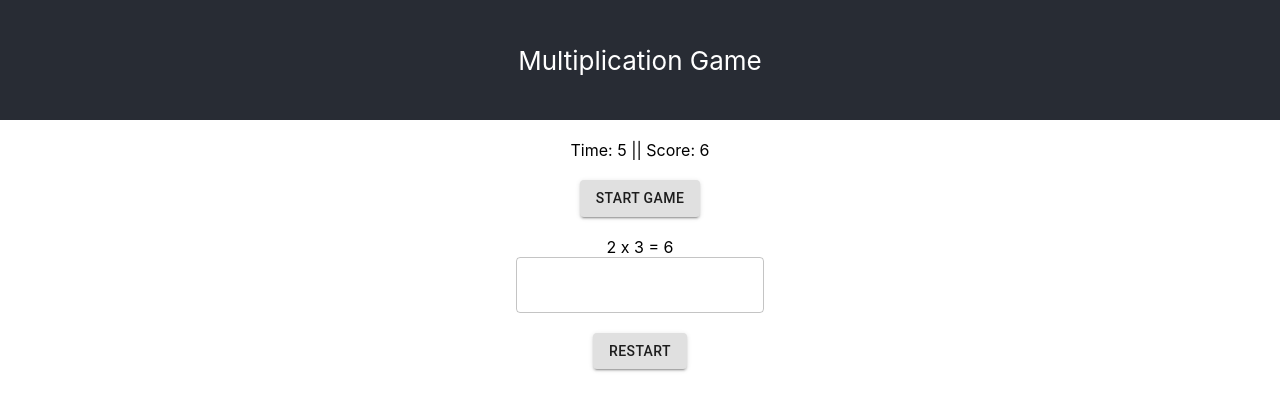
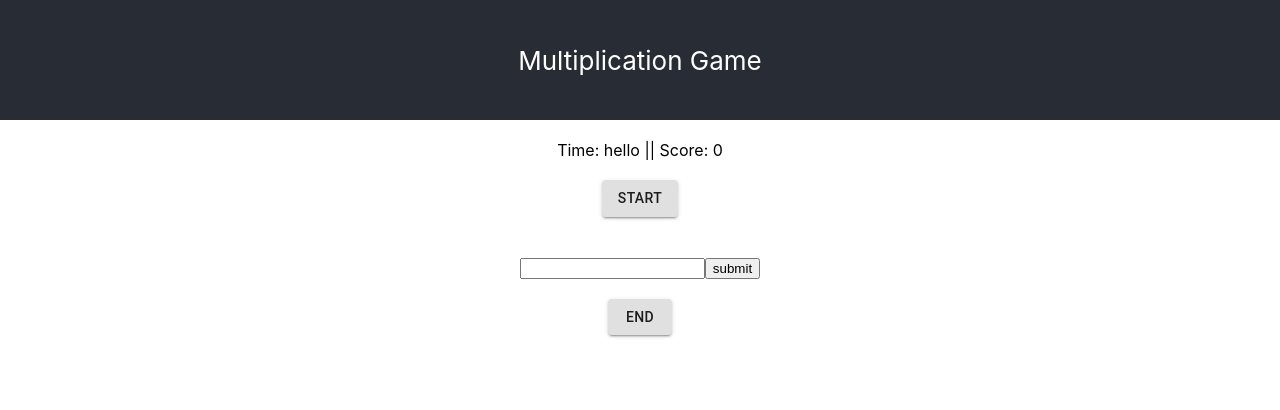
Before and after one commit to Am-White/multi-game, a React (Create React App) app in the folder multi-game/: page / in a window 1280 px wide. Shown: the top 410 px of the page. Built offline with nearby package versions, Linux system fonts and the light colour scheme.

Commit message:
complete rewrite of functionality- when input is correct = +1 to score- when input correct or start button pressed = starts timer- need to work out kink in timer when answer is correct, random numbers and answer, and onstart = display

```diff
--- a/multi-game/src/views/main.jsx
+++ b/multi-game/src/views/main.jsx
@@ -1,62 +1,70 @@
-import React, { useState, useEffect, useReducer } from 'react';
+import React, { useState, useEffect,} from 'react';
 import './main.css';
 import {
     Button,
-    TextField
 } from '@material-ui/core'
 
 function Home() {
-    //Generate 2 numbers between 1-10
-    function getRandomInt1(max) {
-        return Math.floor(Math.random() * max);
-      }
-      function getRandomInt2(max) {
-        return Math.floor(Math.random() * max);
-      }
-    const num1 = getRandomInt1(10);
-    const num2 = getRandomInt2(10);
-    const answer = num1 * num2;
 
-    // If input === num1 * num2 then add +1 to score
+    //display one question- if userInput matches answer = score +1
+    const [userInput, setInput] = useState('');
+    const [score, setScore] = useState(0);
 
-    //Score
-    // const userAnswer = [];
-     //const score = [];
-    //attempt 1
-    // function input (userAnswer, score) {
-    //     if (userAnswer === answer) {
-    //         return { score: +1
-    //         }
-    //     }
-    // }
+    // const RandomNumber = Math.floor(Math.random() * 10) + 1 ;
+    // const RandomNumber2 = Math.floor(Math.random() * 10) + 1 ;
+    const RandomNumber = 5;
+    const RandomNumber2 = 2;
+    const answer = RandomNumber * RandomNumber2;
 
-        //attempt 2
-        // const [score, setScore] = useState(1);
-        // useEffect(() => {
-        //     if (userAnswer === answer) {
-        //         setScore(score +1)};
+    const startGame = () => {
+      //Start Timer
+      setSeconds(10);
+      //Show question
 
-          //attempt 3
-          const [score, setScore] = useState(1);
-          useEffect(() => {
-              if(score < 10) {
-                  //setTimeout is wrong
-              score > 0 && setTimeout(() => setScore(score +1), 1000);
-              } else {
-                  setScore('game over')
-              }
-          }, [score]);
+      //Score = 0
+    }
+
+  //10 secondCountDown
+  const [seconds, setSeconds] = useState('');
 
 
-    //Timer
-    const [counter, setCounter] = useState(10);
+  useEffect(() => {
+    if (seconds > 0) {
+      setTimeout(() => setSeconds(seconds - 1), 1000);
+    } else {
+      setSeconds('hello')
+    }
+  }, [seconds]);
+
+
+    //If you get all 10 points = you get this message (for now)
     useEffect(() => {
-        if(counter > 0) {
-        counter > 0 && setTimeout(() => setCounter(counter -1), 1000);
+      if(score > 10) {
+          setScore('Good Job!')
+      }
+  }, [score]);
+
+    //OnSubmit check if correct or not in console and add points
+    const handleInput = () => {
+
+        console.log(userInput);
+
+        if (userInput == answer) {
+          console.log ("correct");
+          //add one point to score
+          setScore(score +1)
+          //reset timer (!!!THERE IS GLITCH!!!)
+          setSeconds('')
+          //change question
         } else {
-            setCounter('next question')
+          console.log ("incorrect");
+          //Print "try again"
         }
-    }, [counter]);
+    };
+
+
+
+
 
   return (
     <div className="App">
@@ -65,28 +73,35 @@ function Home() {
       </header>
         <br></br>
       <div>
-        <span id="timer" >Time: {counter} || </span>
-
+        <span id="timer" >Time: {seconds} || </span>
         <span id="score">Score: {score}</span>
       </div>
         <br></br>
       <Button
-        /*
-        onClick={reset game} */
+        onClick={() => startGame()}
         variant="contained"
         className="btn btn-default"
-        id="play">Start Game
+        >Start
       </Button>
         <br></br>
         <br></br>
-      <div className="game-container">
-        <span id="question">{num1} x {num2} = {answer}</span>
-        <form>
-        <TextField variant="outlined" id="answer" /*key={userAnswer}*/></TextField>
-        </form>
+      <div className="game-container" >
+        <span id="question" style={{display:"none"}}
+        // key={activeQ}
+        >
+          {/* {questions[activeQ].q} x {questions[activeQ].q2} =  */}
+          {RandomNumber} x {RandomNumber2} =
+          </span>
+        <span id="answer" style={{display:"none"}}> {answer}</span>
+        <br></br>
+        <input onChange={e => setInput(e.target.value)}></input>
+
+        <button onClick={() => handleInput()}>submit</button>
       </div>
         <br></br>
-      <Button variant="contained">Restart</Button>
+      <Button
+      //onclick
+      variant="contained">End</Button>
 
     </div>
   );
```
Also changed, not shown: multi-game/src/game/gamePlay.jsx (deleted), multi-game/src/game/score.jsx (added), multi-game/src/game/timer.jsx (added), 1 other file (tests, documents, lock files or other folders).
